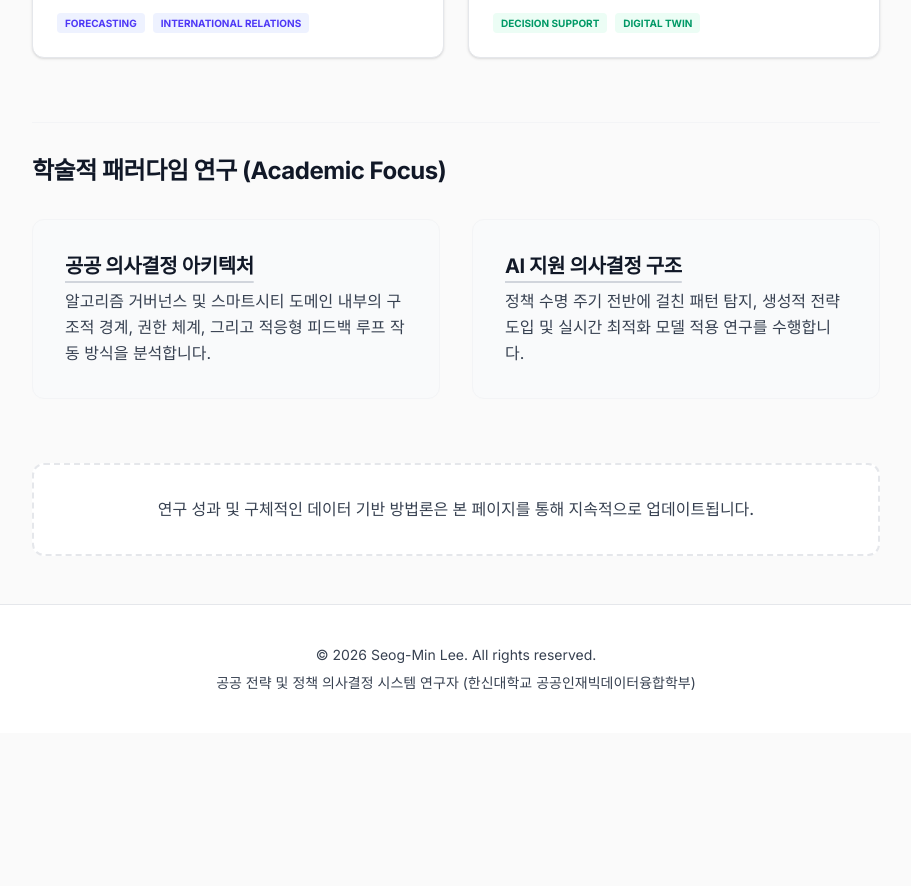
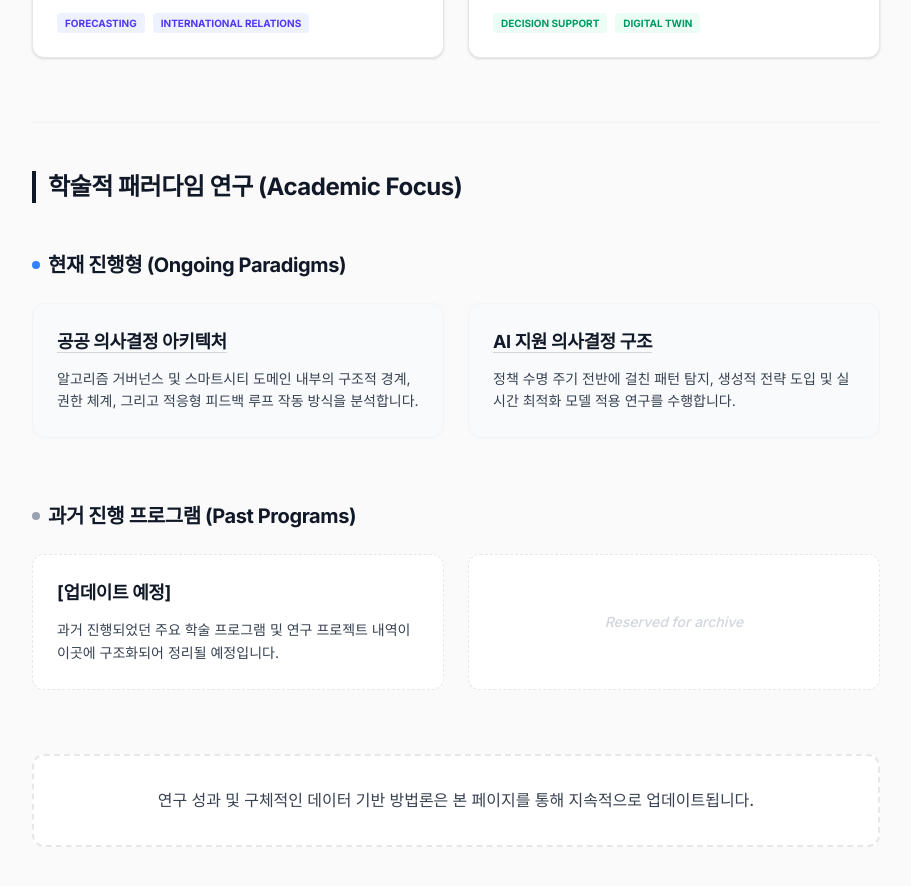
Before and after one commit to LeeSeogMin/my-life, a Next.js app: page /research in a window 1280 px wide. Shown: the part 1020-1906 px from the top of the page, without its empty margins (184-1095 px from the left). Before the commit the page ends 1753 px from the top, so only its background shows below. Built offline with nearby package versions, Linux system fonts and the light colour scheme.

Commit message:
Restructure Academic Focus into Ongoing and Past paradigms in Research page

```diff
--- a/src/app/research/page.tsx
+++ b/src/app/research/page.tsx
@@ -82,24 +82,59 @@
             </section>
 
             {/* Theoretical Paradigms */}
-            <section className="space-y-8 pt-8 border-t border-gray-100">
-                <h2 className="text-2xl font-bold text-gray-900">학술적 패러다임 연구 (Academic Focus)</h2>
-                <div className="grid gap-8 md:grid-cols-2">
-                    <div className="space-y-4 p-8 bg-gray-50 rounded-xl border border-gray-100">
-                        <h3 className="text-xl font-bold text-gray-900 mb-2 underline decoration-gray-300 underline-offset-8">
+            <section className="space-y-12 pt-12 border-t border-gray-100">
+                <header>
+                    <h2 className="text-2xl font-bold text-gray-900 border-l-4 border-gray-900 pl-3">
+                        학술적 패러다임 연구 (Academic Focus)
+                    </h2>
+                </header>
+
+                {/* Ongoing Research Focus */}
+                <div className="space-y-6">
+                    <h3 className="text-xl font-bold text-gray-800 flex items-center gap-2">
+                        <span className="w-2 h-2 rounded-full bg-blue-500 animate-pulse"></span>
+                        현재 진행형 (Ongoing Paradigms)
+                    </h3>
+                    <div className="grid gap-6 md:grid-cols-2">
+                        <div className="space-y-3 p-6 bg-gray-50 rounded-xl border border-gray-100 hover:border-gray-300 transition-colors">
+                            <h4 className="text-lg font-bold text-gray-900 underline decoration-gray-300 underline-offset-4">
                                 공공 의사결정 아키텍처
-                        </h3>
-                        <p className="text-gray-600 leading-relaxed">
+                            </h4>
+                            <p className="text-gray-600 text-sm leading-relaxed">
                                 알고리즘 거버넌스 및 스마트시티 도메인 내부의 구조적 경계, 권한 체계, 그리고 적응형 피드백 루프 작동 방식을 분석합니다.
                             </p>
                         </div>
-                    <div className="space-y-4 p-8 bg-gray-50 rounded-xl border border-gray-100">
-                        <h3 className="text-xl font-bold text-gray-900 mb-2 underline decoration-gray-300 underline-offset-8">
+                        <div className="space-y-3 p-6 bg-gray-50 rounded-xl border border-gray-100 hover:border-gray-300 transition-colors">
+                            <h4 className="text-lg font-bold text-gray-900 underline decoration-gray-300 underline-offset-4">
                                 AI 지원 의사결정 구조
-                        </h3>
-                        <p className="text-gray-600 leading-relaxed">
+                            </h4>
+                            <p className="text-gray-600 text-sm leading-relaxed">
                                 정책 수명 주기 전반에 걸친 패턴 탐지, 생성적 전략 도입 및 실시간 최적화 모델 적용 연구를 수행합니다.
                             </p>
+                        </div>
+                    </div>
+                </div>
+
+                {/* Past Programs */}
+                <div className="space-y-6 pt-4">
+                    <h3 className="text-xl font-bold text-gray-800 flex items-center gap-2 text-opacity-80">
+                        <span className="w-2 h-2 rounded-full bg-gray-400"></span>
+                        과거 진행 프로그램 (Past Programs)
+                    </h3>
+                    <div className="grid gap-6 md:grid-cols-2">
+                        <div className="space-y-3 p-6 bg-white rounded-xl border border-dashed border-gray-200">
+                            <h4 className="text-lg font-bold text-gray-600">
+                                [업데이트 예정]
+                            </h4>
+                            <p className="text-gray-500 text-sm leading-relaxed">
+                                과거 진행되었던 주요 학술 프로그램 및 연구 프로젝트 내역이 이곳에 구조화되어 정리될 예정입니다.
+                            </p>
+                        </div>
+                        <div className="space-y-3 p-6 bg-white rounded-xl border border-dashed border-gray-200 hidden md:block">
+                            <div className="h-full w-full flex items-center justify-center">
+                                <span className="text-gray-300 text-sm font-medium italic">Reserved for archive</span>
+                            </div>
+                        </div>
                     </div>
                 </div>
             </section>
```
Lines whose indentation alone changed are shown as unchanged.
